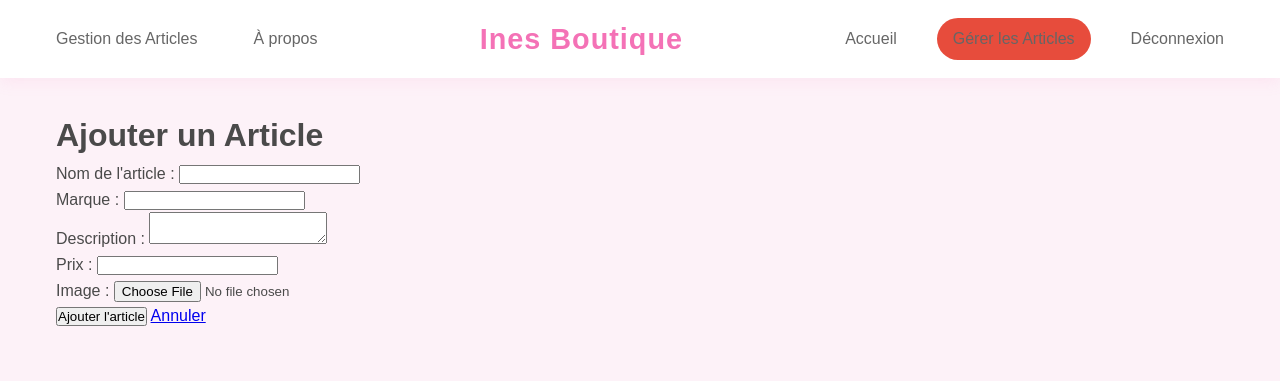
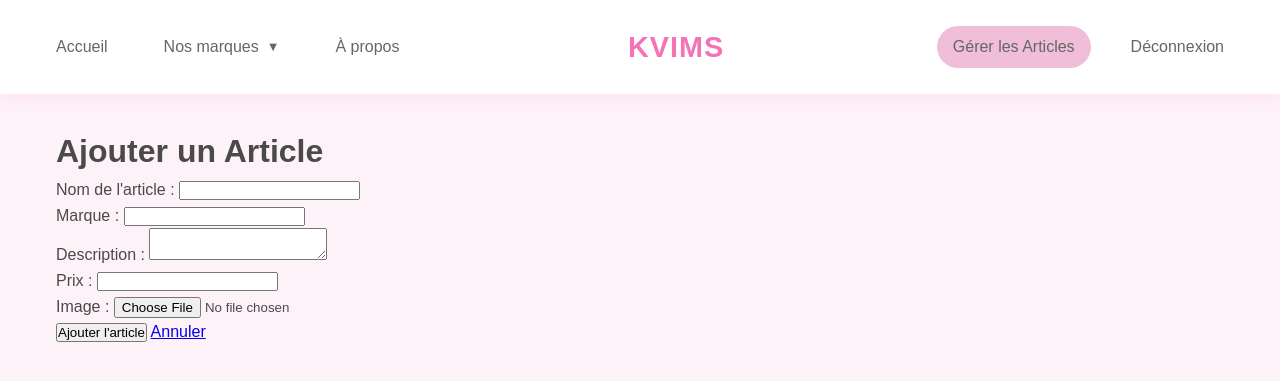
Before and after one commit to MrSamy91/ines_boutique, a Flask app: page /ajouter_article in a window 1280 px wide. Shown: the top 381 px of the page. Run offline with Flask 3, Linux system fonts and the light colour scheme; a user stored in the database is signed in.

Commit message:
changing style and user

```diff
--- a/app.py
+++ b/app.py
@@ -76,9 +76,21 @@ def inject_user():
 # Routes
 @app.route('/')
 def index():
-    articles = Article.query.all()
-    marques = db.session.query(Article.marque).distinct().all()
-    return render_template('index.html', articles=articles, marques=marques)
+    marque = request.args.get('marque')
+    try:
+        # Récupérer toutes les marques pour le menu
+        marques = db.session.query(Article.marque).distinct().all()
+
+        # Filtrer les articles par marque si une marque est sélectionnée
+        if marque:
+            articles = Article.query.filter_by(marque=marque).all()
+        else:
+            articles = Article.query.all()
+
+        return render_template('index.html', articles=articles, marques=marques)
+    except Exception as e:
+        print(f"Erreur : {e}")
+        return render_template('index.html', articles=[], marques=[])
 
 @app.route('/login', methods=['GET', 'POST'])
 def login():
--- a/static/css/style.css
+++ b/static/css/style.css
@@ -31,10 +31,17 @@ nav {
     text-decoration: none;
     font-weight: 700;
     letter-spacing: 1px;
+    padding: 0.5rem 1rem;
+    transition: all 0.3s ease;
+}
+
+.nav-brand:hover {
+    transform: scale(1.05);
 }
 
 .nav-links {
     display: flex;
+    align-items: center;
     gap: 1.5rem;
 }
 
@@ -53,15 +60,19 @@ nav {
 }
 
 .nav-button {
-    background-color: #e74c3c;
+    background-color: #f0bed8;
     color: white;
     padding: 0.5rem 1rem;
-    border-radius: 4px;
+    border-radius: 25px;
     text-decoration: none;
+    transition: all 0.3s ease;
+    font-weight: 500;
 }
 
 .nav-button:hover {
-    background-color: #c0392b;
+    background-color: #ec4899;
+    transform: translateY(-2px);
+    box-shadow: 0 5px 15px rgba(244, 114, 182, 0.3);
 }
 
 main {
@@ -603,3 +660,83 @@ main {
         font-size: 1.8rem;
     }
 }
+
+/* Style pour le dropdown des marques */
+.dropdown {
+    position: relative;
+    display: inline-block;
+}
+
+.dropdown-trigger {
+    color: #666;
+    text-decoration: none;
+    padding: 0.5rem 1rem;
+    border-radius: 25px;
+    transition: all 0.3s ease;
+    font-weight: 500;
+    display: flex;
+    align-items: center;
+    gap: 0.5rem;
+}
+
+.dropdown-trigger:after {
+    content: '▼';
+    font-size: 0.8em;
+}
+
+.dropdown-content {
+    display: none;
+    position: absolute;
+    top: 100%;
+    left: 0;
+    background: white;
+    min-width: 200px;
+    border-radius: 15px;
+    box-shadow: 0 10px 25px rgba(244, 114, 182, 0.15);
+    padding: 0.5rem;
+    z-index: 1000;
+}
+
+.dropdown:hover .dropdown-content {
+    display: block;
+    animation: fadeIn 0.3s ease;
+}
+
+.dropdown-content a {
+    color: #666;
+    padding: 0.8rem 1rem;
+    text-decoration: none;
+    display: block;
+    border-radius: 10px;
+    transition: all 0.3s ease;
+}
+
+.dropdown-content a:hover {
+    background-color: #fdf2f8;
+    color: #f472b6;
+    transform: translateX(5px);
+}
+
+@keyframes fadeIn {
+    from {
+        opacity: 0;
+        transform: translateY(-10px);
+    }
+    to {
+        opacity: 1;
+        transform: translateY(0);
+    }
+}
+
+@media (max-width: 768px) {
+    .nav-container {
+        flex-direction: column;
+        gap: 1rem;
+        padding: 1rem;
+    }
+
+    .nav-links {
+        flex-wrap: wrap;
+        justify-content: center;
+    }
+}
--- a/templates/base.html
+++ b/templates/base.html
@@ -3,24 +3,31 @@
 <head>
     <meta charset="UTF-8">
     <meta name="viewport" content="width=device-width, initial-scale=1.0">
-    <title>Ines Boutique</title>
+    <title>KVIMS</title>
     <link rel="stylesheet" href="{{ url_for('static', filename='css/style.css') }}">
 </head>
 <body>
     <nav>
         <div class="nav-container">
-            <div class="nav-links">
-                <a href="{{ url_for('gestion_articles') }}">Gestion des Articles</a>
+            <div class="nav-links left">
+                <a href="{{ url_for('index') }}">Accueil</a>
+                <div class="dropdown">
+                    <a href="#" class="dropdown-trigger">Nos marques</a>
+                    <div class="dropdown-content">
+                        <a href="{{ url_for('index') }}">Toutes les marques</a>
+                        {% for marque in marques %}
+                            <a href="{{ url_for('index', marque=marque[0]) }}">{{ marque[0] }}</a>
+                        {% endfor %}
+                    </div>
+                </div>
                 <a href="{{ url_for('about') }}">À propos</a>
-                <!-- Autres liens existants -->
             </div>
-            <a href="{{ url_for('index') }}" class="nav-brand">Ines Boutique</a>
-            <div class="nav-links">
-                <a href="{{ url_for('index') }}">Accueil</a>
-                {% if current_user and current_user.is_admin %}
-                    <a href="{{ url_for('gestion_articles') }}" class="nav-button">Gérer les Articles</a>
-                {% endif %}
+
+            <a href="{{ url_for('index') }}" class="nav-brand">KVIMS</a>
+
+            <div class="nav-links right">
                 {% if current_user %}
+                        <a href="{{ url_for('gestion_articles') }}" class="nav-button">Gérer les Articles</a>
                     <a href="{{ url_for('logout') }}">Déconnexion</a>
                 {% else %}
                     <a href="{{ url_for('login') }}">Connexion</a>
```
Also changed, not shown: other parts of static/css/style.css (+79 -33 lines).
